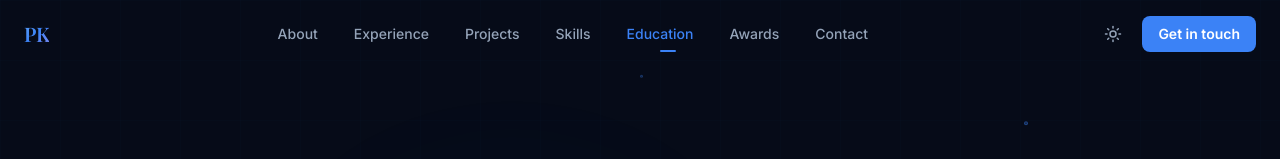
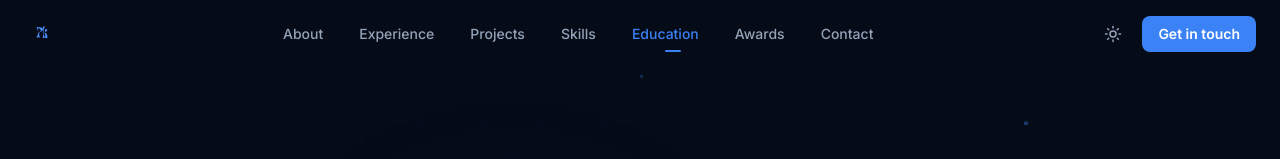
Before and after one commit to pallavikochar/my_portfolio, a React (Vite) app: page / in a window 1280 px wide. Shown: the top 159 px of the page. Built offline with nearby package versions, Linux system fonts and the light colour scheme.

Commit message:
Replace PK text logo with logo.png in navbar

```diff
--- a/src/components/Navbar.jsx
+++ b/src/components/Navbar.jsx
@@ -58,9 +58,9 @@ export default function Navbar({ darkMode, toggleDark }) {
         <a
           href="#hero"
           onClick={e => { e.preventDefault(); handleNavClick('#hero') }}
-          className="font-serif text-xl font-semibold tracking-tight text-gradient"
+          className="flex items-center"
         >
-          PK
+          <img src="/logo.png" alt="Pallavi Kochar" className="h-9 w-auto" />
         </a>
 
         {/* Desktop links */}
```
Also changed, not shown: public/logo.png (added).
